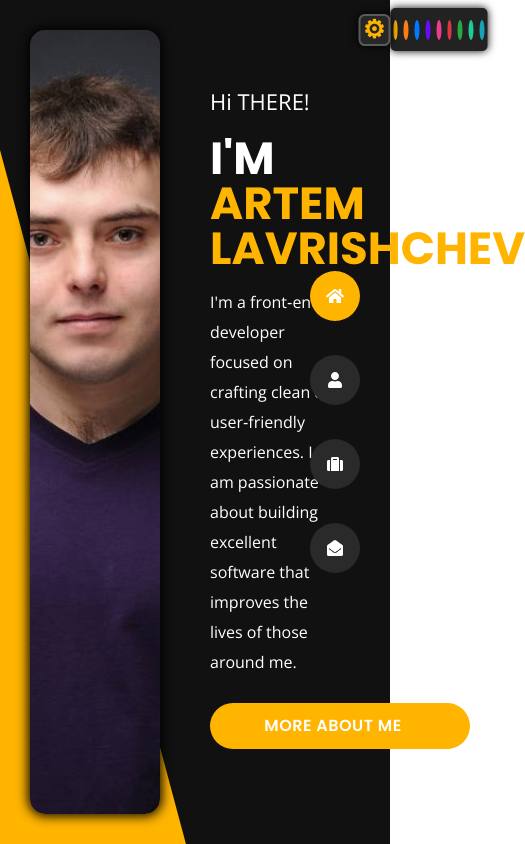
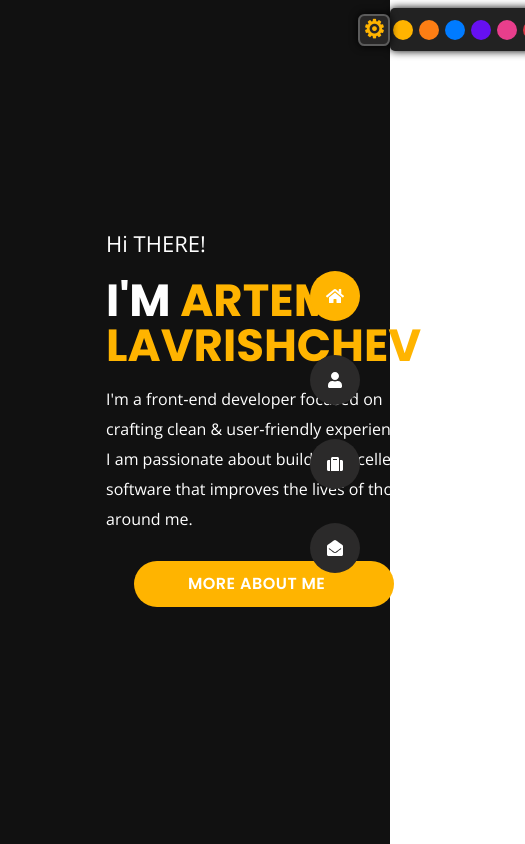
Before and after one commit to ArtyomLavrishchev/portfolio, a React (Create React App) app: page /#/home in a window 390 px wide. Shown: the whole page, 525 px wide, since content can reach past the window. Built offline with nearby package versions, Linux system fonts and the light colour scheme.

Commit message:
refactoring

```diff
--- a/src/App.css
+++ b/src/App.css
@@ -2,4 +2,5 @@
     background-color: #111111;
     color: #ffffff;
     font-family: 'Poppins', sans-serif;
+    width: 100vw;
 }
--- a/src/App.jsx
+++ b/src/App.jsx
@@ -5,8 +5,10 @@ import Nav from "./common/nav/Nav";
 import {Themes} from "./common/themes/Themes";
 import {useDispatch, useSelector} from "react-redux";
 import {setThemeColorAC} from "./redux/themesReducer";
+import {useWindowSize} from "./common/hooks/hooks";
 
 function App() {
+    const size = useWindowSize()
     const dispatch = useDispatch()
     const colorsForTheme = useSelector(state => state.theme.colors)
     const selectedColor = useSelector(state => state.theme.themeColor)
@@ -25,7 +27,7 @@ function App() {
         <div className={"App"}>
             <Themes setColor={setColor} colors={colorsForTheme} theme={theme}/>
             <Nav theme={theme}/>
-            <Routes theme={theme}/>
+            <Routes size={size} theme={theme}/>
         </div>
     );
 }
--- /dev/null
+++ b/src/common/hooks/hooks.js
@@ -0,0 +1,23 @@
+import {useEffect, useState} from "react";
+
+
+export function useWindowSize() {
+    const [windowSize, setWindowSize] = useState({
+        width: undefined,
+        height: undefined,
+    });
+
+    useEffect(() => {
+        function handleResize() {
+            setWindowSize({
+                width: window.innerWidth,
+                height: window.innerHeight,
+            });
+        }
+        window.addEventListener("resize", handleResize);
+        handleResize();
+        return () => window.removeEventListener("resize", handleResize);
+    }, [window.innerWidth, window.innerHeight]);
+
+    return windowSize;
+}
--- a/src/common/nav/Nav.module.css
+++ b/src/common/nav/Nav.module.css
@@ -15,7 +15,7 @@
 .navBlock a {
 
     min-width: 50px;
-    height: 50px;
+    min-height: 50px;
     display: flex;
     align-items: center;
     justify-content: center;
@@ -33,7 +33,6 @@
     right: 0;
     position: absolute;
     width: 29px;
-    /*background-color: #ffb400;*/
     height: 50px;
     border-radius: 25px;
     display: flex;
--- a/src/common/routes/Routes1.jsx
+++ b/src/common/routes/Routes1.jsx
@@ -17,7 +17,7 @@ function Routes(props) {
         <div>
             <Switch>
                 <Route path={"/"} exact render={() => <Redirect to={PATH.HOME}/>}/>
-                <Route path={PATH.HOME} render={() => <Home theme={props.theme}/>}/>
+                <Route path={PATH.HOME} render={() => <Home size={props.size} theme={props.theme}/>}/>
                 <Route path={PATH.ABOUT_ME} render={() => <AboutMe theme={props.theme}/>}/>
                 <Route path={PATH.PORTFOLIO} render={() => <MyPortfolio theme={props.theme}/>}/>
                 <Route path={PATH.CONTACTS} render={() => <Contact theme={props.theme}/>}/>
--- a/src/common/styles/Container.module.css
+++ b/src/common/styles/Container.module.css
@@ -1,5 +1,5 @@
 .container {
-    max-width: 1140px;
+    max-width: 80vw;
     margin: 0 auto;
     display: flex;
     align-items: center;
--- a/src/common/themes/Themes.module.css
+++ b/src/common/themes/Themes.module.css
@@ -1,10 +1,9 @@
 .wrapper {
     z-index: 10;
-    position: fixed;
 }
 .color {
-    width: 20px;
-    height: 20px;
+    min-width: 20px;
+    min-height: 20px;
     border-radius: 50%;
     margin: 3px;
     cursor: pointer;
@@ -14,7 +13,7 @@
     right: 0;
     top: 1%;
     z-index: 99;
-    width: 25%;
+    min-width: 25%;
     height: 5vh;
     display: flex;
     align-items: center;
--- a/src/pages/home/Home.jsx
+++ b/src/pages/home/Home.jsx
@@ -7,23 +7,35 @@ import {faUser} from "@fortawesome/free-solid-svg-icons";
 import {FontAwesomeIcon} from "@fortawesome/react-fontawesome";
 
 function Home(props) {
+    const {width, height} = props.size
+    const {text, block} = props.theme
     const myPhoto = {
         backgroundImage: `url(${photo})`
     }
+    const photoClassName = `${width <= 990 ? style.SmallPhoto : ''} ${style.photo} `
     return (
+        <div>
             <div className={`${styleContainer.container} ${style.mainBlock}`}>
-            <div style={props.theme.block} className={style.colorBlock}/>
-            <div style={myPhoto} className={style.photo}/>
+                {width >= 990 &&
+                <>
+                    <div style={block} className={style.colorBlock}/>
+                    <div style={myPhoto} className={photoClassName}/>
+                </>
+                }
+
                 <div className={style.text}>
+                    <div>
                         <h6 className={style.greeting}>Hi THERE!</h6>
-                <h1 style={props.theme.text} className={style.myName}><span>I'M</span> ARTEM LAVRISHCHEV</h1>
+                        <h1 style={text} className={style.myName}><span>I'M</span> ARTEM LAVRISHCHEV</h1>
                         <p className={style.aboutMe}>I'm a front‑end developer focused on crafting clean &
                             user‑friendly
                             experiences.
-                    I am passionate about building excellent software that improves the lives of those around me.
+                            I am passionate about building excellent software that improves the lives of those around
+                            me.
                         </p>
+                    </div>
                     <NavLink className={style.link} to={'/about_me'}>
-                <div style={props.theme.block} className={style.button}>
+                        <div style={block} className={style.button}>
                             MORE ABOUT ME
                             <span>
                     <FontAwesomeIcon icon={faUser}/>
@@ -32,6 +44,7 @@ function Home(props) {
                     </NavLink>
                 </div>
             </div>
+        </div>
     );
 }
 
--- a/src/pages/home/Home.module.css
+++ b/src/pages/home/Home.module.css
@@ -1,16 +1,14 @@
 .mainBlock {
-    min-height: 100vh;
+    height: 100vh;
     display: flex;
-    align-items: center;
-    width: 80%;
-    justify-content: flex-end;
+    justify-content: center;
     padding-right: 15px;
     padding-left: 15px;
     font-family: 'Poppins', sans-serif;
     font-size: 15px;
     font-weight: 500;
     line-height: 1.6;
-    transition: 1s;
+    flex-direction: column;
 }
 
 .text {
@@ -20,13 +18,16 @@
     color: #fff;
     font-weight: 500;
     line-height: 1.6;
-    flex: 0 0 50%;
     max-width: 50%;
-    width: 100%;
     padding-right: 15px;
     padding-left: 15px;
     box-sizing: border-box;
     transition: 1s;
+    display: flex;
+    flex-direction: column;
+    align-items: center;
+    left: 22%;
+
 }
 
 .text h1 {
@@ -79,7 +80,7 @@
 }
 
 .photo {
-    position: fixed;
+    position: absolute;
     height: calc(100vh - 60px);
     width: 100%;
     left: 30px;
@@ -90,6 +91,15 @@
     box-shadow: 0 0 12px 2px black;
     border-radius: 15px;
     z-index: 1;
+}
+.SmallPhoto {
+    border-radius: 50%;
+    max-width: 200px;
+    max-height: 200px;
+    flex-wrap: wrap;
+    position: relative;
+    left: 0;
+    margin-bottom: 50px;
 }
 
 .button {
```
Lines whose indentation alone changed are shown as unchanged.
